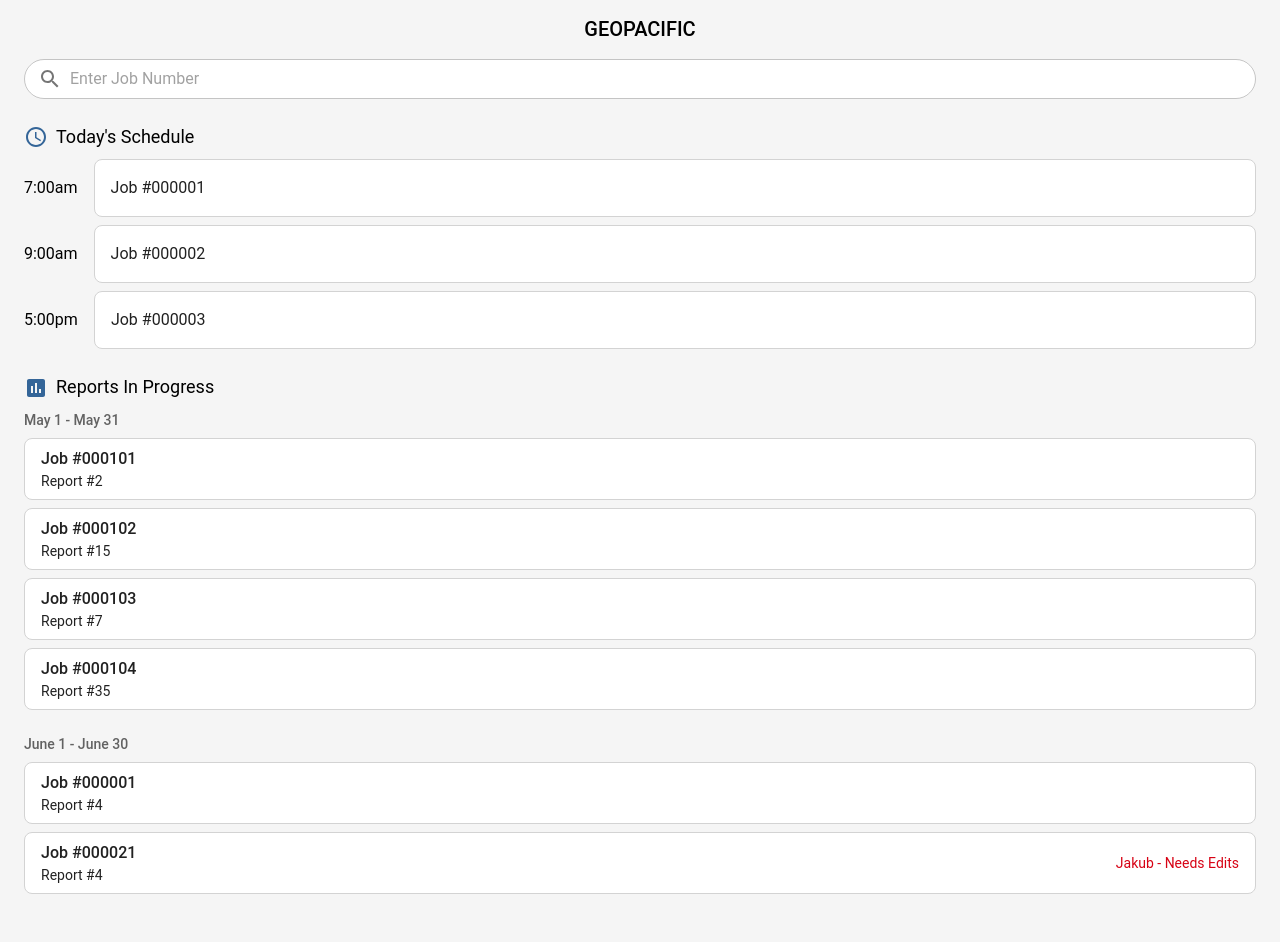
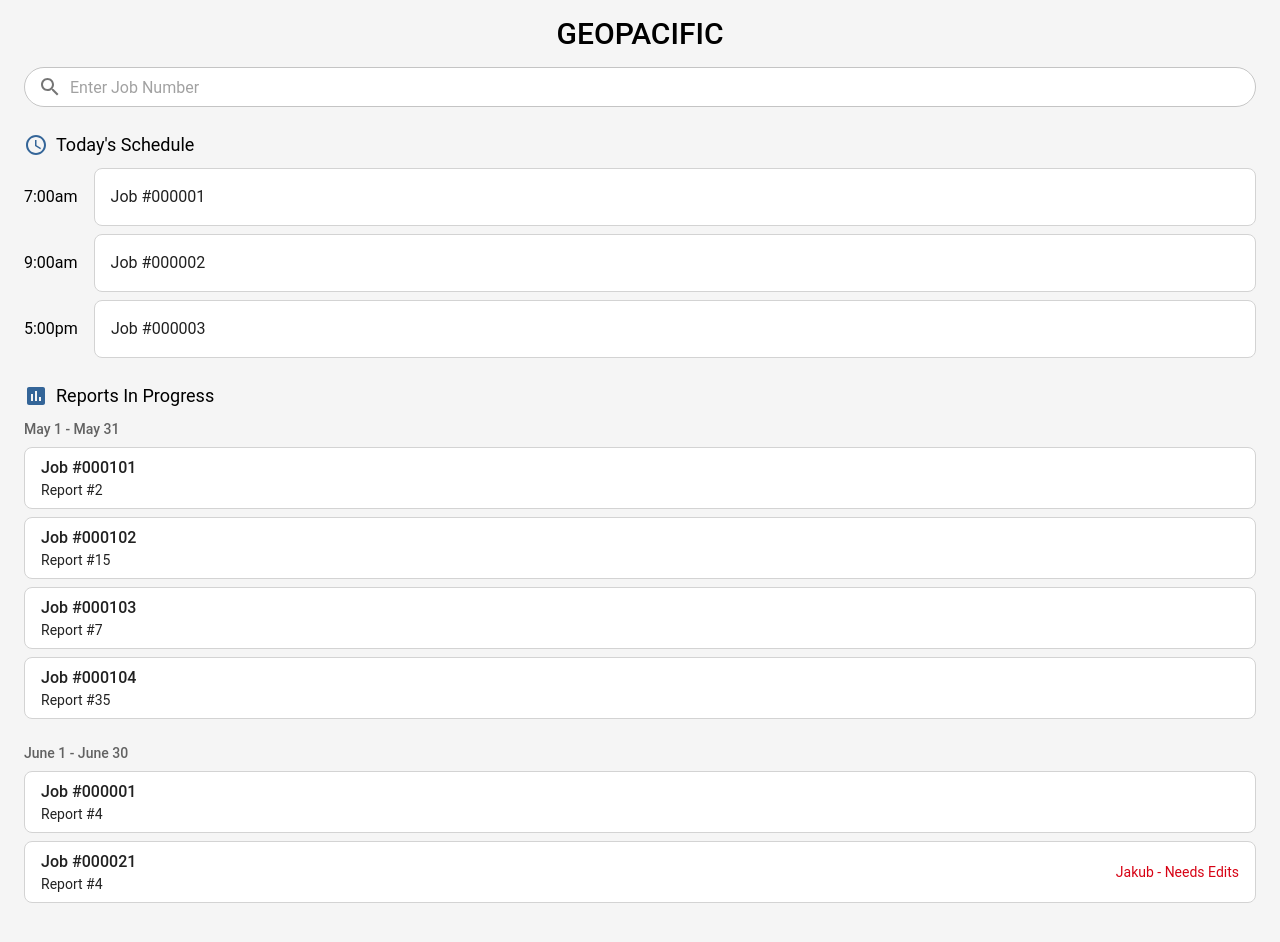
Before and after one commit to Density-Reporting-Tool/DensityReportingToolFrontend, a React (Vite) app: page / in a window 1280 px wide. Built offline with nearby package versions, Linux system fonts and the light colour scheme.

Commit message:
style: edit font sizes

```diff
--- a/src/pages/Dashboard.tsx
+++ b/src/pages/Dashboard.tsx
@@ -66,7 +66,7 @@ const Dashboard: React.FC = () => {
       <Box sx={{ mb: 3 }}>
         <Box sx={{ alignItems: "center", mb: 2 }}>
           <Typography
-            variant="h5"
+            variant="h3"
             sx={{ fontWeight: 500, textAlign: "center" }}
           >
             GEOPACIFIC
```
